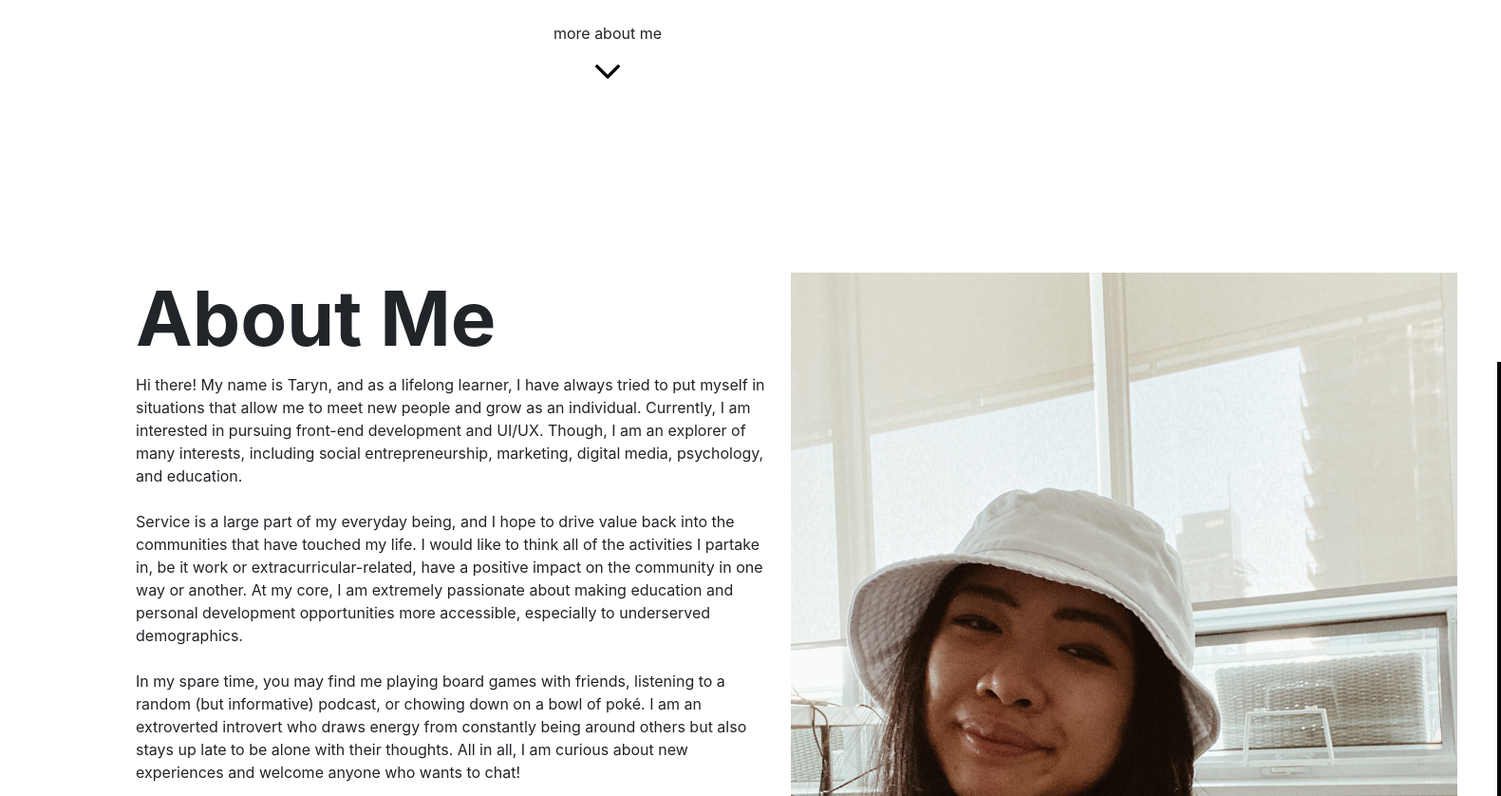
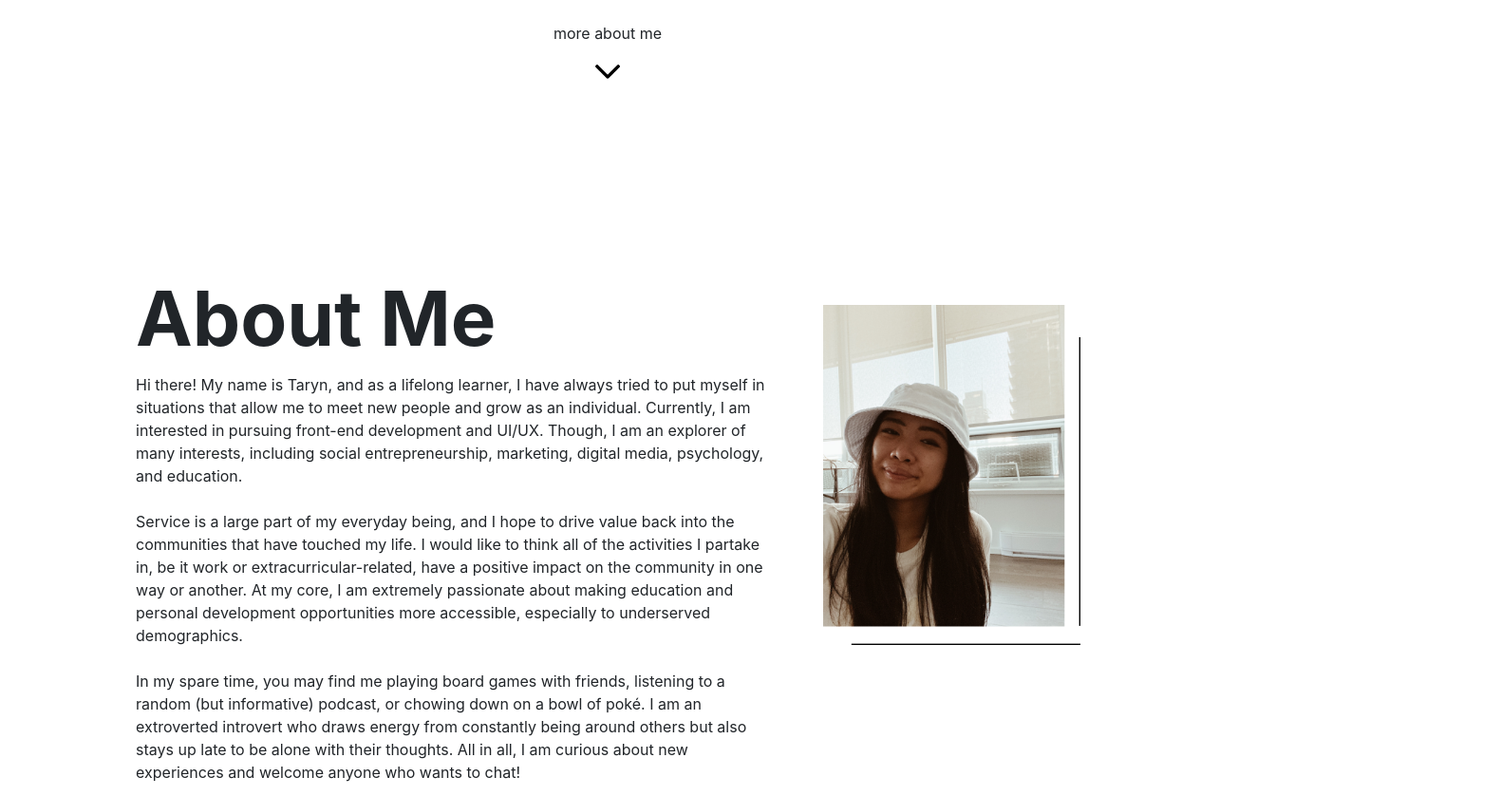
Before and after one commit to tarynwou/portfolio, a Gatsby site: page / in a window 1280 px wide. Shown: the part 744-1582 px from the top of the page at 95% size, 1581 px wide, since content can reach past the window. Built offline with nearby package versions, Linux system fonts and the light colour scheme; Gatsby itself is replaced by a stand-in of ours.

Commit message:
About Me headshot placement

```diff
--- a/src/images/images.css
+++ b/src/images/images.css
@@ -14,6 +14,15 @@
 	margin-right: 10%;
 }
 
+.headshot-2 {
+	max-width: 80%;
+	height: auto;
+	display: block;
+	float: right;
+	margin-right: 10%;
+	padding-top: 10%;
+}
+
 .arrow {
 	width: 60px;
 	display: block;
```
